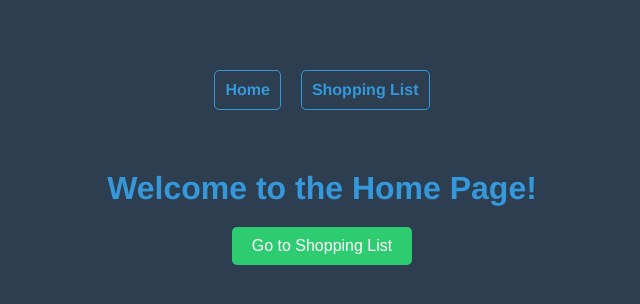
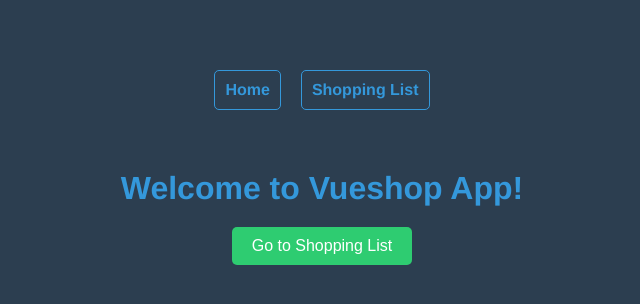
Before and after one commit to Michle99/sba_322_vue_project, a Vue app: page / in a window 1280 px wide. Shown: the top 304 px of the page, without its empty margins (318-958 px from the left). Built offline with nearby package versions, Linux system fonts and the light colour scheme.

Commit message:
updated `HomeView.vue`

```diff
--- a/src/components/HomeView.vue
+++ b/src/components/HomeView.vue
@@ -1,6 +1,6 @@
 <template>
   <div class="home-view">
-    <h1 class="title">Welcome to the Home Page!</h1>
+    <h1 class="title">Welcome to Vueshop App!</h1>
     <router-link to="/shopping-list">
       <button class="go-to-button">Go to Shopping List</button>
     </router-link>
```
